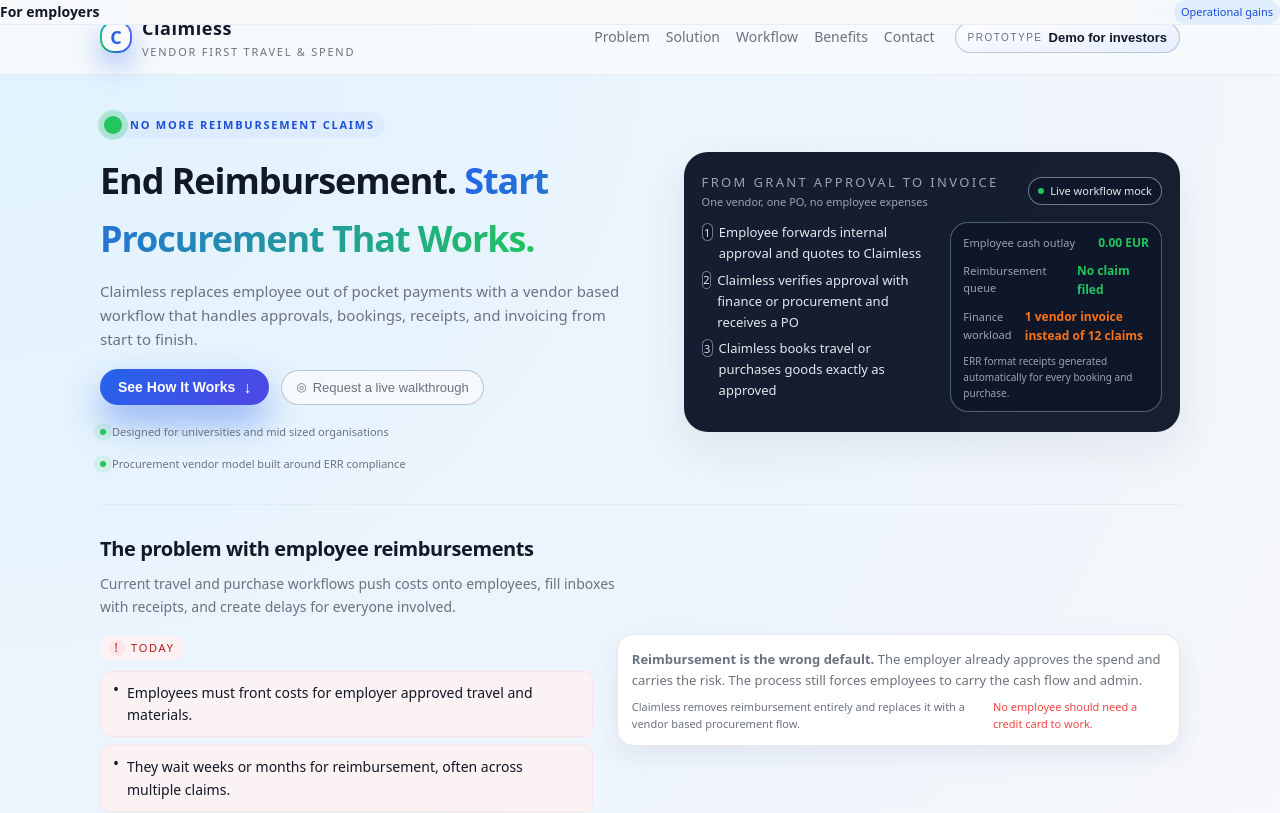
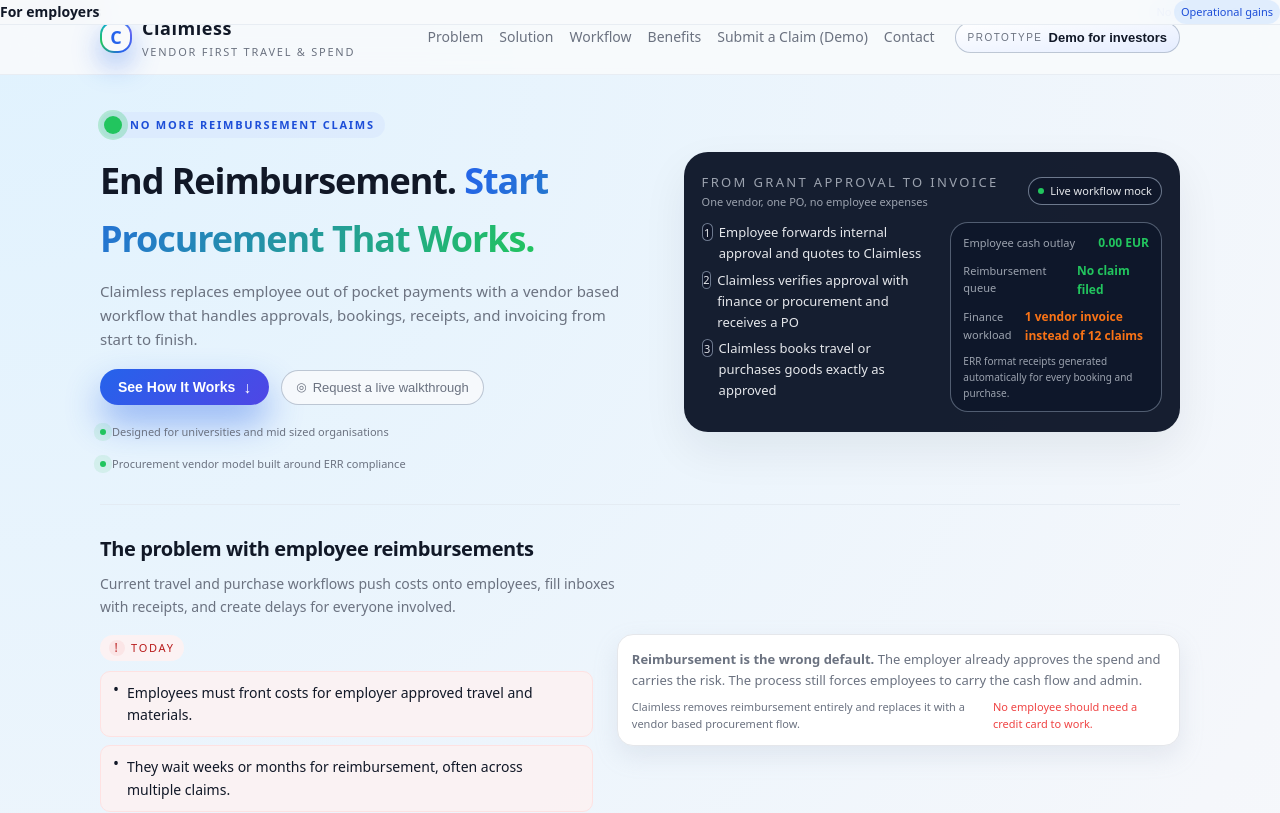
Before and after one commit to DarraghCorcoran/claimless-demo, a plain HTML site: page index.html in a window 1280 px wide. Shown: the top 813 px of the page. Drawn offline with Linux system fonts and the light colour scheme.

Commit message:
Update index.html

```diff
--- a/index.html
+++ b/index.html
@@ -1260,6 +1260,7 @@
             <a class="nav-link" href="#solution">Solution</a>
             <a class="nav-link" href="#workflow">Workflow</a>
             <a class="nav-link" href="#benefits">Benefits</a>
+            <a class="nav-link" href="submit-demo.html">Submit a Claim (Demo)</a>
             <a class="nav-link" href="#contact">Contact</a>
           </div>
           <button class="nav-cta" type="button">
```
Lines whose indentation alone changed are shown as unchanged.
